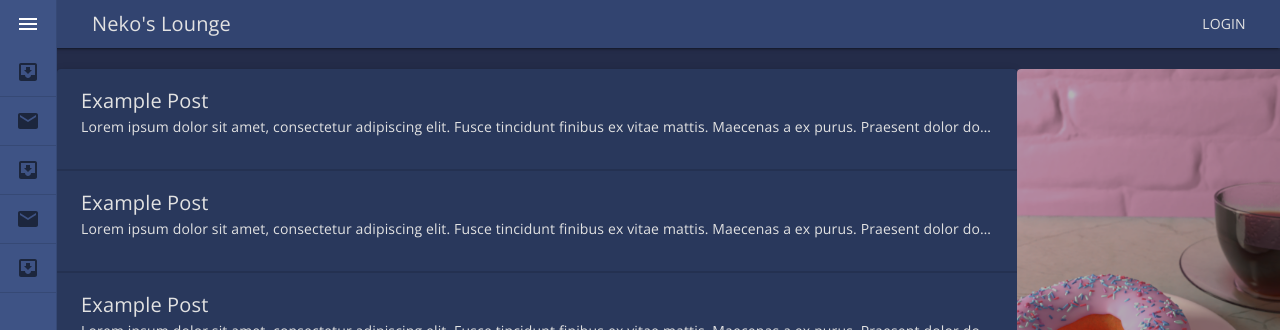
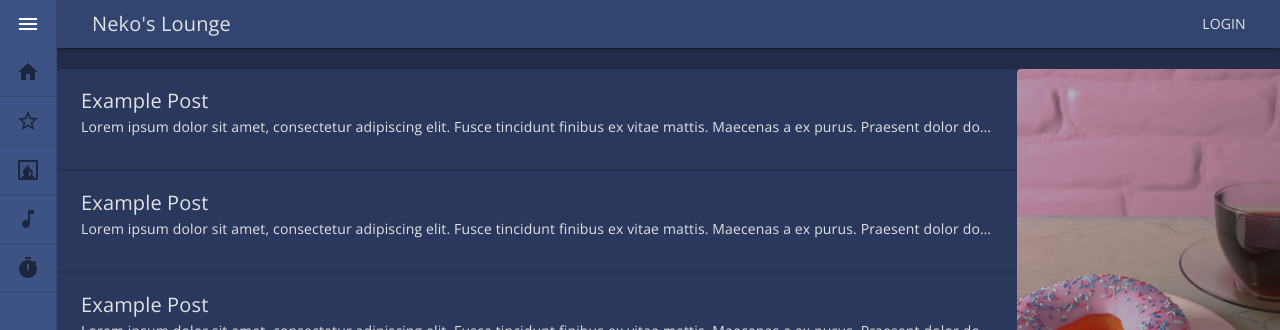
Before and after one commit to nekopudding-org/nekos-lounge, a React (Create React App) app in the folder client/: page / in a window 1280 px wide. Shown: the top 330 px of the page. Built offline with nearby package versions, Linux system fonts and the light colour scheme.

Commit message:
changed sidebar icons

```diff
--- a/client/src/components/Sidebar/Sidebar.jsx
+++ b/client/src/components/Sidebar/Sidebar.jsx
@@ -4,6 +4,11 @@ import MenuIcon from '@mui/icons-material/Menu';
 import ChevronLeftIcon from '@mui/icons-material/ChevronLeft';
 import InboxIcon from '@mui/icons-material/MoveToInbox';
 import MailIcon from '@mui/icons-material/Mail';
+import FireplaceIcon from '@mui/icons-material/Fireplace';
+import HomeIcon from '@mui/icons-material/Home';
+import MusicNoteIcon from '@mui/icons-material/MusicNote';
+import TimerIcon from '@mui/icons-material/Timer';
+import StarOutlineIcon from '@mui/icons-material/StarOutline';
 import { styled } from '@mui/material/styles';
 
 
@@ -36,6 +41,13 @@ const closedMixin = (theme) => ({
 
 function Sidebar(props) {
   const {drawerOpen, setDrawerOpen} = props;
+  const pageList = [
+    {title: 'Home', icon: HomeIcon},
+    {title: 'Featured', icon: StarOutlineIcon},
+    {title: 'Campfire', icon: FireplaceIcon},
+    {title: 'Music', icon: MusicNoteIcon},
+    {title: 'Timer', icon: TimerIcon}
+  ]
 
   return (
     <>
@@ -80,10 +92,10 @@ function Sidebar(props) {
                 {drawerOpen ? <ChevronLeftIcon/> : <MenuIcon />}
               </ListItemIcon>
             </ListItemButton>
-          {['Home', 'Featured', 'Projects List', 'Campfire', 'Music'].map((text, index) => (
+          {pageList.map((item, index) => (
             <>
             <ListItemButton
-              key={text}
+              key={item.title}
               sx={{
                 minHeight: 48,
                 justifyContent: drawerOpen ? 'initial' : 'center',
@@ -97,9 +109,9 @@ function Sidebar(props) {
                   justifyContent: 'center',
                 }}
               >
-                {index % 2 === 0 ? <InboxIcon /> : <MailIcon />}
+              <item.icon />
               </ListItemIcon>
-              <ListItemText primary={text} sx={{ opacity: drawerOpen ? 1 : 0 }} />
+              <ListItemText primary={item.title} sx={{ opacity: drawerOpen ? 1 : 0 }} />
             </ListItemButton>
             <Divider />
             </>
```
